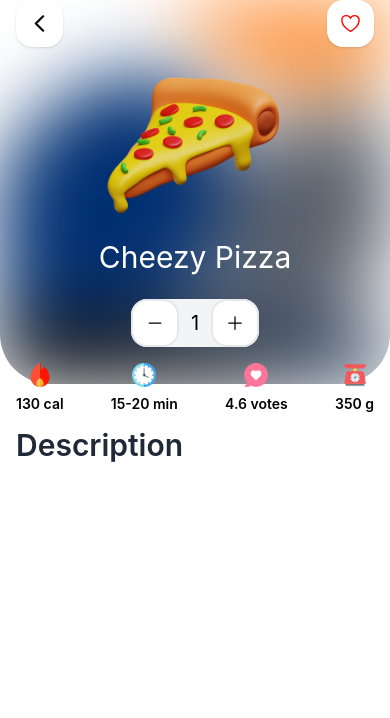
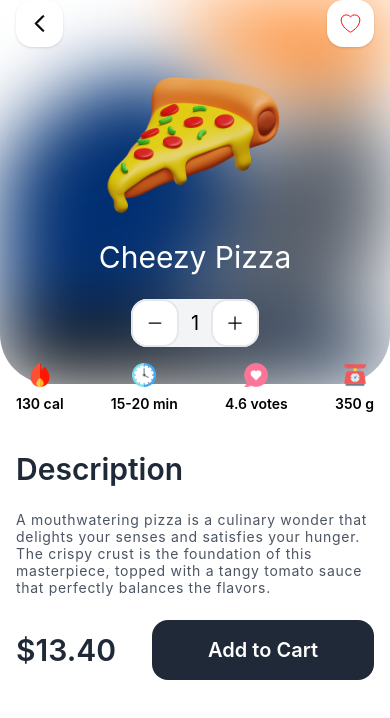
Before and after one commit to Stepan72/RN_FastFood, a React Native app: screen / in a window 390 px wide. Both pictures are taken after a click on the element 204 px from the left and 784 px from the top of the page. Shown: the top 718 px of the page. Built offline with nearby package versions, Linux system fonts and the light colour scheme.

Commit message:
App finished v1.0

```diff
--- a/screens/FoodDetailsScreen.tsx
+++ b/screens/FoodDetailsScreen.tsx
@@ -1,5 +1,5 @@
 import { View, Text, Image, TouchableOpacity } from "react-native";
-import React from "react";
+import React, { useState } from "react";
 import { SafeAreaView } from "react-native-safe-area-context";
 import {
   ChevronLeftIcon,
@@ -7,7 +7,7 @@ import {
   PlusIcon,
 } from "react-native-heroicons/solid";
 import * as Animatable from "react-native-animatable";
-import { HeartIcon } from "react-native-heroicons/outline";
+import { HeartIcon } from "react-native-heroicons/solid";
 import { NativeStackScreenProps } from "@react-navigation/native-stack";
 import { StackParamList } from "../types";
 import { useRoute, useNavigation } from "@react-navigation/native";
@@ -29,6 +29,21 @@ export default function FoodDetailsScreen({
   const navigationHook = useNavigation<FoodDetailsNavigationProp>();
   const { name, price, ingredients, desc, image, index } = routeHook.params;
 
+  const [isFavorite, setIsFavorite] = useState(false);
+  const [orderNumber, setOrderNumber] = useState(1);
+
+  const handleIncreaseOrderNumber = () => {
+    setOrderNumber((prevValue) => prevValue + 1);
+  };
+
+  const handleDecreaseOrderNumber = () => {
+    setOrderNumber((prevValue) => {
+      if (prevValue > 1) {
+        return prevValue - 1;
+      }
+      return prevValue;
+    });
+  };
   return (
     <View className="flex-1 bg-white">
       {/* backgroundImage */}
@@ -50,8 +65,17 @@ export default function FoodDetailsScreen({
           >
             <ChevronLeftIcon size={23} stroke="black" color="black" />
           </TouchableOpacity>
-          <TouchableOpacity className="bg-white rounded-2xl p-3 shadow">
-            <HeartIcon size={23} stroke="red" color="white" />
+          <TouchableOpacity
+            className="bg-white rounded-2xl p-3 shadow"
+            onPress={() => {
+              setIsFavorite(!isFavorite);
+            }}
+          >
+            <HeartIcon
+              size={23}
+              stroke="red"
+              color={isFavorite ? "red" : "white"}
+            />
           </TouchableOpacity>
         </View>
         {/* item name and image */}
@@ -62,11 +86,17 @@ export default function FoodDetailsScreen({
         {/* plus and minus buttons */}
         <View className="flex-row justify-center items-center mt-6">
           <View className="flex-row justify-between items-center bg-gray-100 rounded-2xl space-x-3">
-            <TouchableOpacity className="rounded-2xl bg-white border-2 border-gray-200 p-3">
+            <TouchableOpacity
+              className="rounded-2xl bg-white border-2 border-gray-200 p-3"
+              onPress={handleDecreaseOrderNumber}
+            >
               <MinusIcon size={20} strokeWidth={1.8} color="black" />
             </TouchableOpacity>
-            <Text className="text-xl">1</Text>
-            <TouchableOpacity className="rounded-2xl bg-white border-2 border-gray-200 p-3">
+            <Text className="text-xl">{orderNumber}</Text>
+            <TouchableOpacity
+              className="rounded-2xl bg-white border-2 border-gray-200 p-3"
+              onPress={handleIncreaseOrderNumber}
+            >
               <PlusIcon size={20} strokeWidth={1.8} color="black" />
             </TouchableOpacity>
           </View>
@@ -118,11 +148,38 @@ export default function FoodDetailsScreen({
             <Text className="font-semibold">350 g</Text>
           </Animatable.View>
         </View>
-        {/* other  */}
-        <View className="mx-4 flex-row justify-between items-center">
-          <Text className="text-3xl font-semibold text-gray-800">
+        {/* description  */}
+        <View className="mx-4 mt-6 space-y-6">
+          <Animatable.Text
+            animation="slideInUp"
+            className="text-3xl font-semibold text-gray-800"
+          >
             Description
-          </Text>
+          </Animatable.Text>
+          <Animatable.Text
+            animation="slideInUp"
+            delay={100}
+            className="text-gray-600 tracking-wider"
+          >
+            {desc}
+          </Animatable.Text>
+        </View>
+        {/* add to cart button */}
+        <View className="mx-4 mt-6 flex-row justify-between items-center">
+          <Animatable.Text
+            animation="slideInLeft"
+            delay={100}
+            className="text-3xl font-semibold text-gray-800"
+          >
+            ${price}
+          </Animatable.Text>
+          <Animatable.View animation="slideInRight" delay={100}>
+            <TouchableOpacity className="bg-gray-800 p-4 px-14 rounded-2xl">
+              <Text className="text-white text-xl font-semibold">
+                Add to Cart
+              </Text>
+            </TouchableOpacity>
+          </Animatable.View>
         </View>
       </SafeAreaView>
     </View>
```
